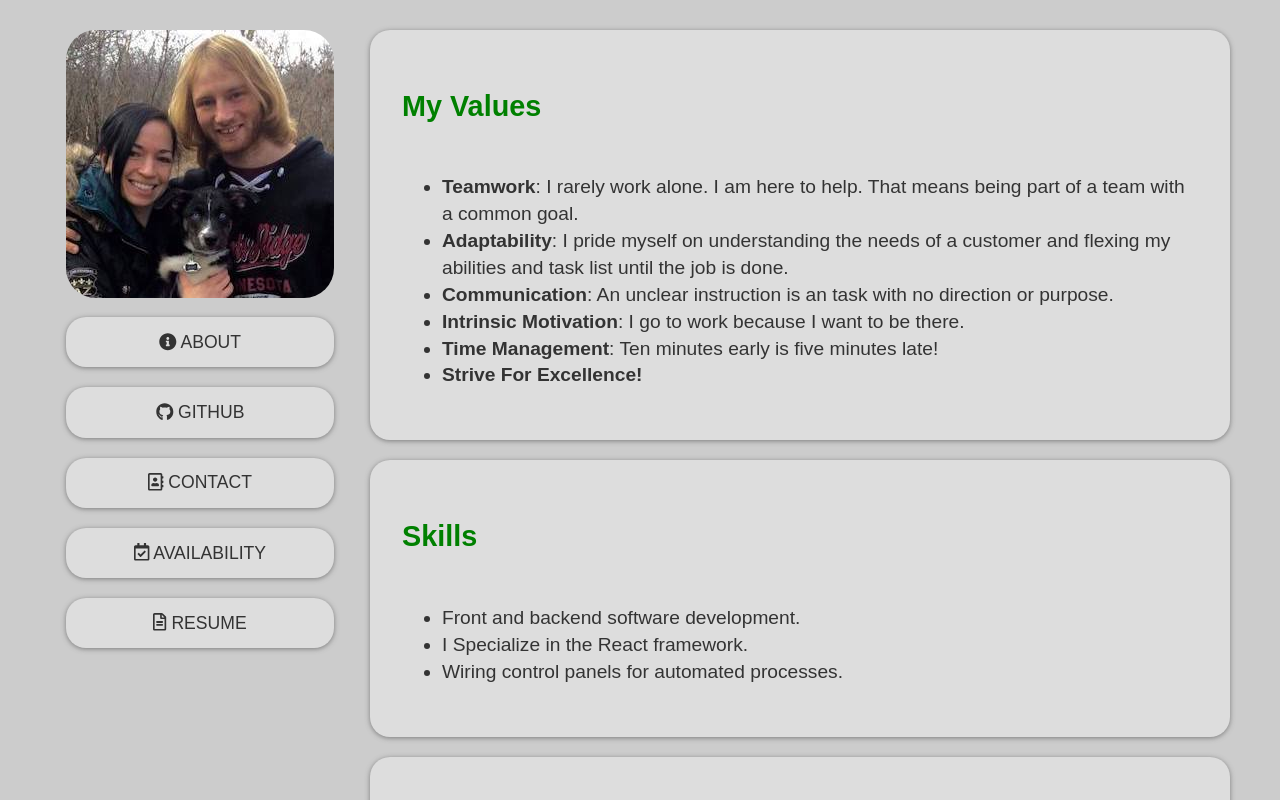
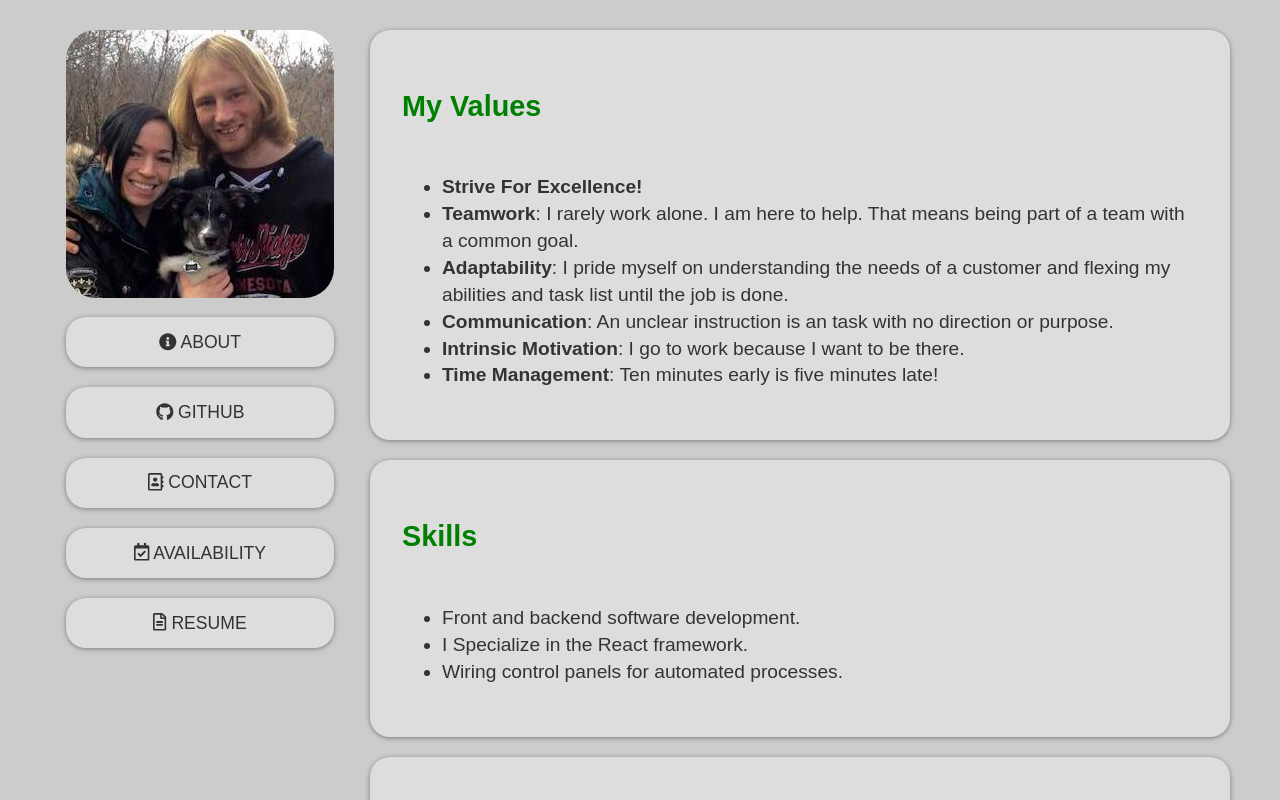
Before and after one commit to linzmeyer/personal-website, a React (Create React App) app: page /#/about in a window 1280 px wide. Shown: the top 800 px of the page. Built offline with nearby package versions, Linux system fonts and the light colour scheme.

Commit message:
reorder list of values

```diff
--- a/src/Views/About/About.js
+++ b/src/Views/About/About.js
@@ -17,12 +17,12 @@ class About extends Component {
             <section className="info" >
               <h2>My Values</h2>
               <ul>
+                <li><strong>Strive For Excellence!</strong></li>
                 <li><strong>Teamwork</strong>: I rarely work alone. I am here to help. That means being part of a team with a common goal.</li>
                 <li><strong>Adaptability</strong>: I pride myself on understanding the needs of a customer and flexing my abilities and task list until the job is done.</li>
                 <li><strong>Communication</strong>: An unclear instruction is an task with no direction or purpose.</li>
                 <li><strong>Intrinsic Motivation</strong>: I go to work because I want to be there.</li>
                 <li><strong>Time Management</strong>: Ten minutes early is five minutes late!</li>
-                <li><strong>Strive For Excellence!</strong></li>
               </ul>
             </section>
 
```
